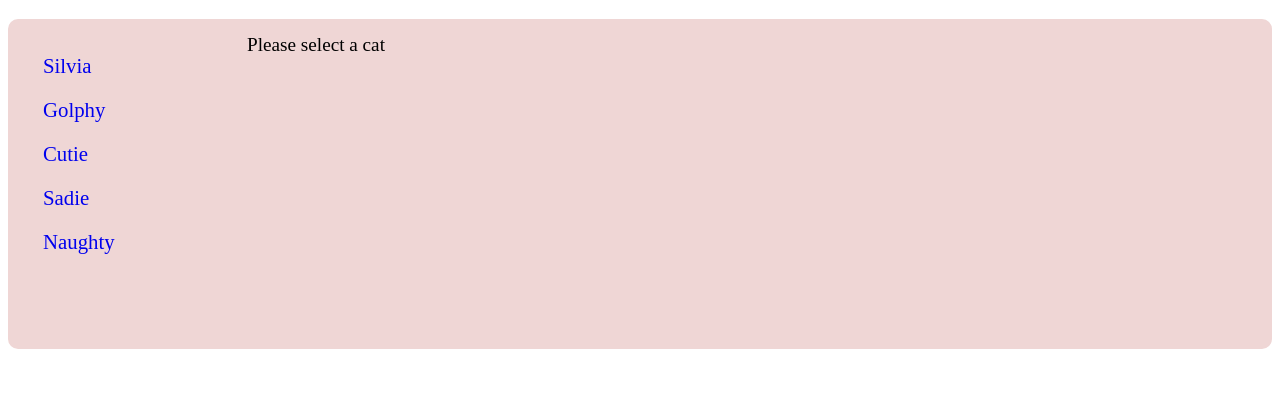
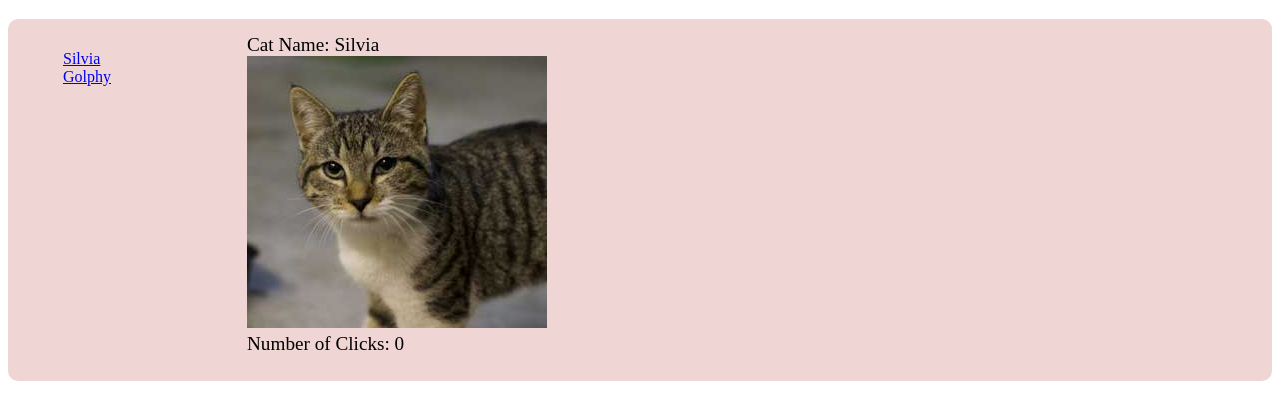
Before and after one commit to sxcw/cat-clicker, a plain HTML site: page index.html in a window 1280 px wide. Shown: the part 61-480 px from the top of the page. Drawn offline with nearby package versions, Linux system fonts and the light colour scheme.

Commit message:
init new catClicker

```diff
--- a/app.js
+++ b/app.js
@@ -1,147 +1,88 @@
 $(function(){
+
 	var model = {
 
-		cats: ["Silvia", "Golphy", "Cutie", "Sadie", "Naughty"],
+		cats: [
+			{
+				id : "Silvia",
+				pic : "silvia.jpg",
+				clickCount : 0
+			},
+			{
+				id : "Golphy",
+				pic : "golphy.jpg",
+				clickCount : 0
+			}
+		]
 
-			// data in displayArea
-		catInfo: {
-			"Silvia":{
-					"pic" : "silvia.jpg",
-					"numClick" : 0
-			},
-			"Golphy":{
-					"pic" : "golphy.jpg",
-					"numClick" : 0
-			},
-			"Cutie":{
-					"pic" : "cutie.jpg",
-					"numClick" : 0
-			},
-			"Sadie": {
-					"pic" : "sadie.jpg",
-					"numClick" : 0
-			},
-			"Naughty": {
-					"pic" : "naughty.jpg",
-					"numClick" : 0
+
+	};
+
+	var octopus = {
+		// init runs once
+		init: function(){
+			view.init();
+		},
+		// return number of cats
+		getNumOfCats: function(){
+			return model.cats.length;
+		},
+		// return a cats array object, cats[0] is Silvia
+		getCatInfo: function(num){
+			return model.cats[num];
+		},
+		//return clickCount of a cat
+		getCount: function(num){
+			return model.cats[num].clickCount;
+		}
+
+	};
+
+	var view = {
+		// set up menu and display area
+		init: function(){
+
+			this.linkNameArray =[];
+			var catNum = octopus.getNumOfCats(); // number of menu items
+			this.catName = document.getElementById("catName"); //store DOM into variables for easy access
+			this.catPic = document.getElementById("catPic");
+			this.catNumClick = document.getElementById("catNumClick");
+
+			// create menu
+			for (i = 0; i<catNum; i++){
+				this.linkName = octopus.getCatInfo(i).id;
+				$("#catSelection").append("<li><a href = '#' class = 'catLink'>" + this.linkName + "</a></li>");
+				this.linkNameArray.push(this.linkName);
 			}
+
+			// display Silvia initially
+			$(this.catName).append("Cat Name: "+ octopus.getCatInfo(0).id);
+			$(this.catPic).append("<img src='images/"+ octopus.getCatInfo(0).pic+"'>");
+			$(this.catNumClick).append("Number of Clicks: "+octopus.getCount(0));
+
+			this.render();
+		},
+		// render
+		render: function(){
+
+			// I want "this" points to the same "this" as in "this.catName" where "this" refers to "view" itself. It makes sense to name it "view"
+			var view = this;
+			for(var i = 0; i< this.linkNameArray.length; i++){
+				(function(){
+					var index = i;
+
+					$(".catLink")[index].addEventListener('click',function(){
+						console.log(index);
+						console.log(view);
+						$(view.catName).append("Cat Name: "+ octopus.getCatInfo(index).id);
+						$(view.catPic).append("<img src='images/"+ octopus.getCatInfo(index).pic+"'>");
+						$(view.catNumClick).append("Number of Clicks: "+octopus.getCount(index));
+					});
+				}());
+			}
+
 		}
 	};
 
-	var octopus = {
-
-		init: function(){
-			catListView.init();
-			catView.init();
-		},
-
-		getCats: function(){
-			return model.cats;
-		},
-
-		getCatInfo: function(){
-			return model.catInfo;
-		},
-
-		incrementCounter: function(catName){
-			// var cats = getCats();
-			// var catInfo = getCatInfo();
-			// for (i = 0; i < cats.length; i++) {
-			// 	// clear out previous click count text and increment the click count number when user clicks on the image
-			// 	document.getElementById("catPic").onclick = function(){
-			// 		$("#catNumClick").text("");
-			// 		catInfo[catID].numClick++;
-			// 		$("#catNumClick").append("Number of clicks: "+ catInfo[catID].numClick);
-			// 	}
-			// }
-			return model.catInfo[catName].numClick++;
-
-		},
-	};
-
-	var catListView = {
-		// cats: undefined,
-		// catInfo: undefined,
-		// init gets called once
-		init: function(){
-			this.cats = octopus.getCats();
-			this.catInfo = octopus.getCatInfo();
-			console.log(this.catInfo);
-			this.render();
-		},
-
-		render: function(){
-			console.log(this);
-			var catListView = this;
-			//create catSelection and displayArea
-			for (i = 0; i < this.cats.length; i++) {
-				var cat = this.cats[i];
-
-				// create <div>
-				var catElement = document.createElement('div');
-				catElement.className = 'catSection';
-
-				// create <a>
-				var catElementLink = document.createElement('a');
-				catElementLink.id = this.cats[i];
-				catElementLink.textContent = cat;
-
-				catElement.appendChild(catElementLink);
-				catElementLink.href = "#";
-				$("#catSelection").append(catElement);
-
-				catElementLink.addEventListener('click', function(){
-					//hide the hint
-
-					$("#hint").hide();
-					//get id
-					var catID = $(this).attr('id');
-					// console.log("catID is "+ catID);
-					// console.log(catListView);
-					// console.log(catListView.catInfo[catID]);
-
-					// clear out previous text
-					$("#catName").text("");
-					$("#catPic").text("");
-					$("#catNumClick").text("");
-
-					// append name, pic and click count
-					$("#catName").append("Cat name: " +catID);
-					// console.log(this.catInfo);
-					$("#catNumClick").append("Number of clicks: "+ catListView.catInfo[catID].numClick);
-					$("#catPic").append('<img src="'+  catListView.catInfo[catID].pic +'">');
-				})
-			}
-		}
-	};
-
-	var catView = {
-
-		init: function(){
-			// create display area
-			var display = document.createElement('div');
-			display.className = 'displayArea';
-
-			// repetition!!!
-			// this.cats = octopus.getCats();
-			// this.catInfo = octopus.getCatInfo();
-			// this.catElementLink = document.createElement('a');
-			this.render();
-		},
-
-		render: function(){
-			// this.catInfo = octopus.getCatInfo();
-			// var catID = octopus.getCats();
-			// console.log("catID is:"+ catID);
-			// var catPic = this.catInfo["catID"].pic;
-			var counter = document.getElementById("catNumClick");
-			console.log(this);
-			$("#catPic")[0].addEventListener('click', function(){
-				$(counter).text("");
-				$(counter).append("Number of clicks: " + octopus.incrementCounter(catName));
-			});
-		}
-	}
-
 	octopus.init();
 });
--- a/index.html
+++ b/index.html
@@ -15,7 +15,7 @@
 	  -moz-box-sizing: inherit;
 	  box-sizing: inherit;
 	  }
-	main {
+	section {
 		background-color: #efd6d5;
 		border-radius: 10px;
 		padding: 15px;
@@ -29,6 +29,7 @@
 		display: inline-block;
 		margin-right: 20px;
 		vertical-align: top;
+		list-style: none;
 	}
 	.catSection {
 		margin: 20px;
@@ -49,14 +50,15 @@
 
 <body>
 <h1>Select a Cat:</h1>
-<main>
-<div id = "catSelection"></div>
-<div id = "displayArea">
-	<span id= "hint"> Please select a cat</span>
-	<div id = "catName"></div>
-	<div id = "catPic"></div>
-	<div id = "catNumClick"></div>
-</div>
-</main>
+<section>
+	<ul id = "catSelection">
+		<li><a href = "#"></a></li>
+	</ul>
+	<div id = "displayArea">
+		<div id = "catName"></div>
+		<div id = "catPic"></div>
+		<div id = "catNumClick"></div>
+	</div>
+</section>
 </body>
 </html>
```
Also changed, not shown: images/cutie.jpg (renamed from cutie.jpg), images/golphy.jpg (renamed from golphy.jpg), images/naughty.jpg (renamed from naughty.jpg), images/sadie.jpg (renamed from sadie.jpg), images/silvia.jpg (renamed from silvia.jpg), twocats.jpg (deleted).
